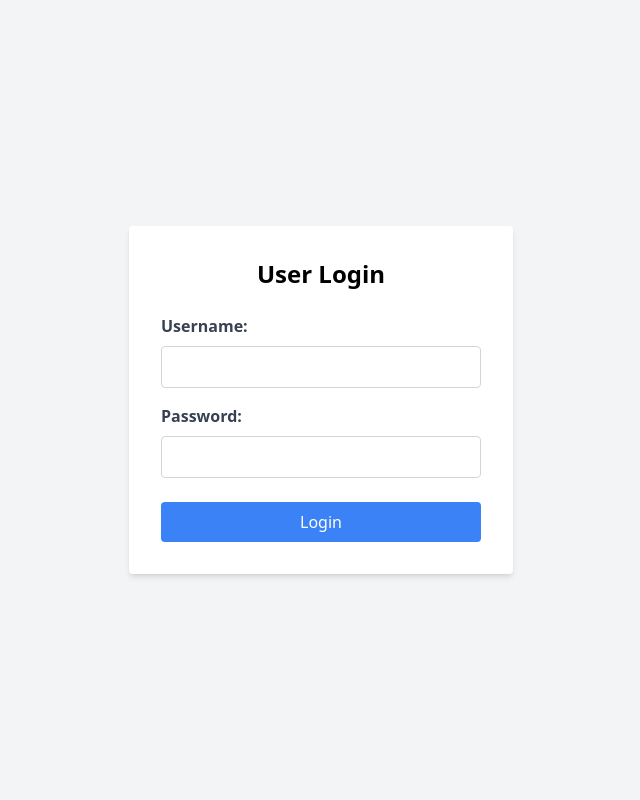
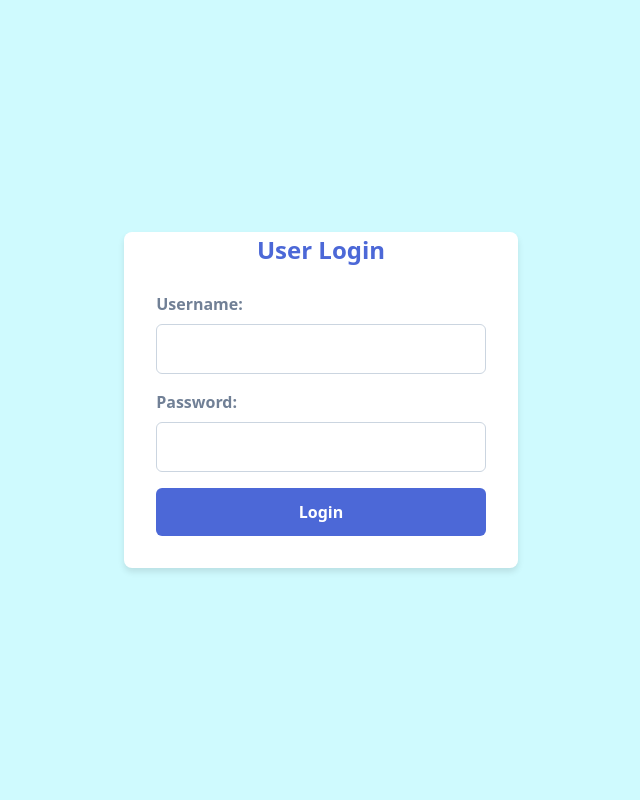
Before and after one commit to melvinsagnoy/City_Pharmacy, a PHP site: page /Login.php in a window 1280 px wide. Shown: the whole page, without its empty margins (319-959 px from the left). Run offline with PHP 8.4, Linux system fonts and the light colour scheme.

Commit message:
newweeres

```diff
--- a/Login.php
+++ b/Login.php
@@ -2,27 +2,26 @@
 session_start();
 
 $servername = "localhost";
-$db_username = "root"; // Changed variable name to avoid conflict
+$db_username = "root";
 $db_password = "";
 $database = "pharmacy";
 
 $conn = new mysqli($servername, $db_username, $db_password, $database);
 
-// Check connection
 if ($conn->connect_error) {
     die("Connection failed: " . $conn->connect_error);
 }
 
-// Process login
+
 if ($_SERVER["REQUEST_METHOD"] == "POST") {
-    if (isset($_POST['username']) && isset($_POST['password'])) { // Check if username and password are set
+    if (isset($_POST['username']) && isset($_POST['password'])) {
         $username = $_POST['username'];
         $password = $_POST['password'];
 
         $sql = "SELECT * FROM admin_p WHERE username='$username'";
         $result = $conn->query($sql);
 
-        if ($result && $result->num_rows == 1) { // Check if query was successful
+        if ($result && $result->num_rows == 1) {
             $row = $result->fetch_assoc();
             if ($password == $row['password']) {
                 $_SESSION['username'] = $username;
@@ -48,22 +47,96 @@ if ($_SERVER["REQUEST_METHOD"] == "POST") {
     <meta name="viewport" content="width=device-width, initial-scale=1.0">
     <title>User Login</title>
     <link href="https://cdn.jsdelivr.net/npm/tailwindcss@2.2.19/dist/tailwind.min.css" rel="stylesheet">
+    <style>
+        body {
+            background-color: rgb(207 250 254);
+        }
+
+        .form-container {
+            max-width: 400px;
+            background-color: #fff;
+            box-shadow: 0 4px 6px rgba(0, 0, 0, 0.1);
+            border-radius: 8px;
+            backdrop-filter: blur(10px);
+        }
+
+        .form-container h2 {
+            font-size: 1.5rem;
+            font-weight: 600;
+            margin-bottom: 1.5rem;
+            color: #4c68d7;
+            text-align: center;
+        }
+
+        .form-container form {
+            padding: 0 2rem 2rem;
+
+        }
+
+        .form-container label {
+            font-size: 1rem;
+            font-weight: 600;
+            color: #718096;
+            margin-bottom: 0.5rem;
+            display: block;
+        }
+
+        .form-container input[type="text"],
+        .form-container input[type="password"] {
+            width: 100%;
+            padding: 0.75rem;
+            border-radius: 0.375rem;
+            border: 1px solid #cbd5e0;
+            margin-bottom: 1rem;
+            transition: border-color 0.3s;
+        }
+
+        .form-container input[type="text"]:focus,
+        .form-container input[type="password"]:focus {
+            border-color: #4c68d7;
+            outline: none;
+        }
+
+        .form-container button[type="submit"] {
+            width: 100%;
+            padding: 0.75rem;
+            border-radius: 0.375rem;
+            background-color: #4c68d7;
+            color: #fff;
+            font-size: 1rem;
+            font-weight: 600;
+            border: none;
+            cursor: pointer;
+            transition: background-color 0.3s;
+        }
+
+        .form-container button[type="submit"]:hover {
+            background-color: #667eea;
+        }
+
+        .error-message {
+            background-color: #00ffa7;
+            color: red;
+            padding: 10px;
+            margin-bottom: 10px;
+            border-radius: 8px;
+        }
+    </style>
 </head>
 
-<body class="bg-gray-100">
+<body>
     <div class="flex justify-center items-center h-screen">
-        <div class="max-w-sm w-full bg-white shadow-md rounded p-8">
-            <h2 class="text-2xl font-semibold text-center mb-6">User Login</h2>
+        <div class="form-container ">
+            <h2>User Login</h2>
+            <?php if(isset($error_message)) echo "<div class='error-message'>$error_message</div>"; ?>
             <form action="login.php" method="post">
-                <div class="mb-4">
-                    <label for="username" class="block text-gray-700 font-semibold mb-2">Username:</label>
-                    <input type="text" id="username" name="username" class="w-full px-3 py-2 border border-gray-300 rounded focus:outline-none focus:border-blue-500" required>
-                </div>
-                <div class="mb-6">
-                    <label for="password" class="block text-gray-700 font-semibold mb-2">Password:</label>
-                    <input type="password" id="password" name="password" class="w-full px-3 py-2 border border-gray-300 rounded focus:outline-none focus:border-blue-500" required>
-                </div>
-                <button type="submit" class="w-full bg-blue-500 text-white py-2 px-4 rounded hover:bg-blue-600 transition-colors duration-300">Login</button>
+                <label for="username">Username:</label>
+                <input type="text" id="username" name="username" required>
+
+                <label for="password">Password:</label>
+                <input type="password" id="password" name="password" required>
+
+                <button type="submit">Login</button>
             </form>
         </div>
     </div>
--- a/medicine.php
+++ b/medicine.php
@@ -148,7 +148,7 @@ $medicines = fetchMedicines($conn);
 
     <h2 class="text-xl font-semibold mb-2">Medicine List</h2>
     <div class="overflow-x-auto mb-4">
-        <table class="w-full bg-white border border-gray-200">
+        <table class="w-full bg-white border border-gray-200 items-center">
             <thead>
                 <tr class="bg-gray-100">
                     <th class="px-4 py-2 border-b border-gray-200">Medicine ID</th>
@@ -162,7 +162,7 @@ $medicines = fetchMedicines($conn);
             </thead>
             <tbody>
                 <?php while ($row = $medicines->fetch_assoc()) { ?>
-                    <tr>
+                    <tr class ="">
                         <td class="px-4 py-2 border-b border-gray-200"><?php echo $row["MEDICINEID"]; ?></td>
                         <td class="px-4 py-2 border-b border-gray-200"><?php echo $row["NAME"]; ?></td>
                         <td class="px-4 py-2 border-b border-gray-200"><?php echo $row["DISEASE"]; ?></td>
@@ -188,7 +188,7 @@ $medicines = fetchMedicines($conn);
     <div class="modal-backdrop"></div>
     <div class="modal-content bg-gray-500 w-3/4 p-8 rounded-lg shadow-lg">
         <h2 class="text-white text-2xl font-semibold mb-4">Update Medicine</h2>
-        <form action="" method="post" class="grid grid-cols-2 gap-4">
+        <form action="" method="post" class="grid grid-cols-2 gap-4 items-center">
             <input type="hidden" id="updateMedicineId" name="medicineId" placeholder="Medicine ID" class="border border-gray-300 p-2 rounded col-span-2">
 
             <label class="text-white" for="updateName" style="display: block;">Name:</label>
```
